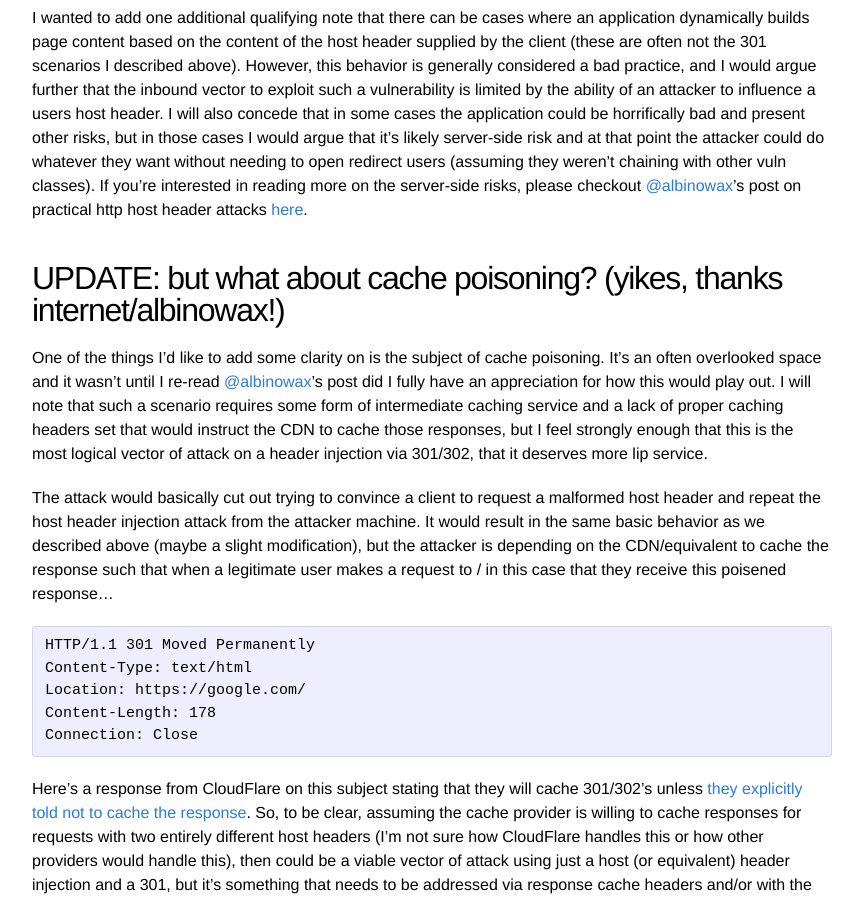
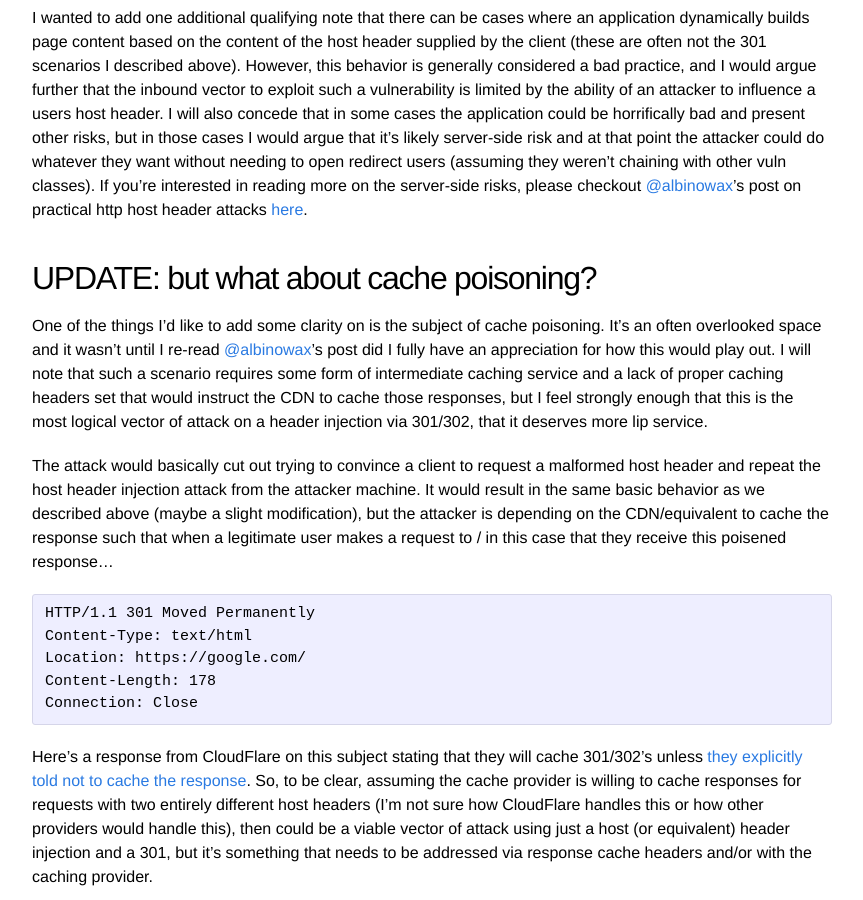
Before and after one commit to claudijd/claudijd.github.io, a Jekyll site: the page built from _posts/2018-02-01-2018-host-header-injections-what-are-they-good-for.md, in a window 1280 px wide and 900 px high, scrolled down 1753 px. Shown: the whole window, without its empty margins (208-1071 px from the left). Built offline with Jekyll 4.4.1, drawn with Linux system fonts in a browser that asks for light colours; comment, search, counter and statistics services are not loaded.

Commit message:
Less hype in section name

```diff
--- a/_posts/2018-02-01-2018-host-header-injections-what-are-they-good-for.md
+++ b/_posts/2018-02-01-2018-host-header-injections-what-are-they-good-for.md
@@ -50,7 +50,7 @@ In short, I think host header injections that result in an immediate 301 basical
 
 I wanted to add one additional qualifying note that there can be cases where an application dynamically builds page content based on the content of the host header supplied by the client (these are often not the 301 scenarios I described above).  However, this behavior is generally considered a bad practice, and I would argue further that the inbound vector to exploit such a vulnerability is limited by the ability of an attacker to influence a users host header.  I will also concede that in some cases the application could be horrifically bad and present other risks, but in those cases I would argue that it's likely server-side risk and at that point the attacker could do whatever they want without needing to open redirect users (assuming they weren't chaining with other vuln classes).  If you're interested in reading more on the server-side risks, please checkout [@albinowax](https://twitter.com/albinowax)'s post on practical http host header attacks [here](http://www.skeletonscribe.net/2013/05/practical-http-host-header-attacks.html).
 
-## UPDATE: but what about cache poisoning? (yikes, thanks internet/albinowax!) ##
+## UPDATE: but what about cache poisoning? ##
 
 One of the things I'd like to add some clarity on is the subject of cache poisoning.  It's an often overlooked space and it wasn't until I re-read [@albinowax](https://twitter.com/albinowax)'s post did I fully have an appreciation for how this would play out.  I will note that such a scenario requires some form of intermediate caching service and a lack of proper caching headers set that would instruct the CDN to cache those responses, but I feel strongly enough that this is the most logical vector of attack on a header injection via 301/302, that it deserves more lip service.
 
```
